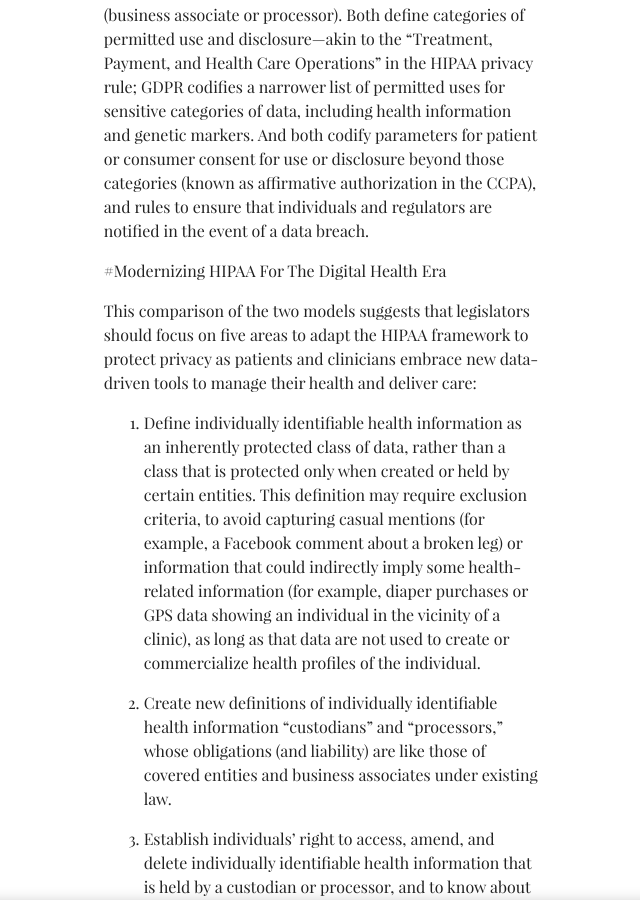
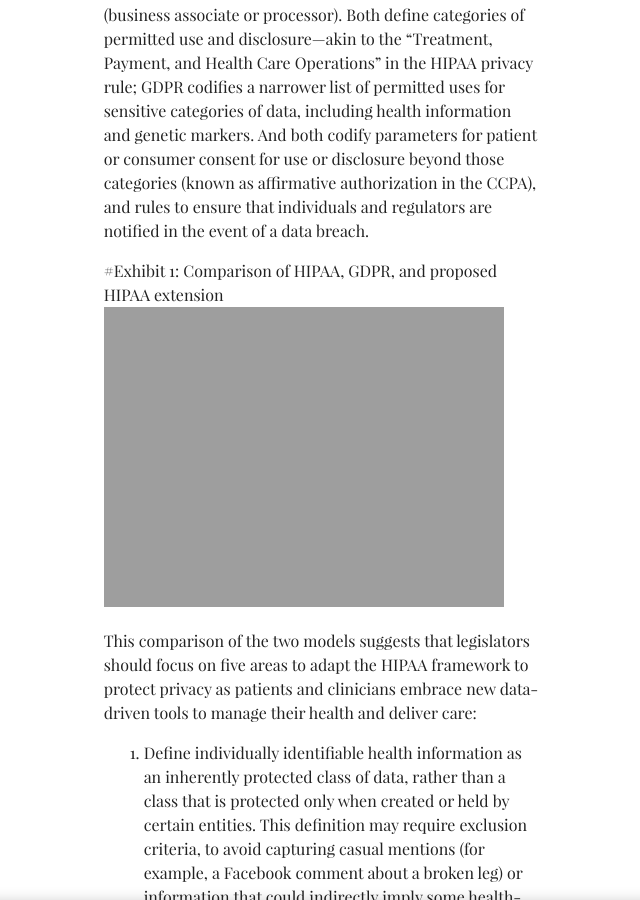
Before and after one commit to danielponeill/danielponeill.github.io, a Jekyll site: the page built from _posts/2019-12-10-Health data privacy and digital health.md, in a window 1280 px wide and 900 px high, scrolled down 3449 px. Shown: the whole window, without its empty margins (318-958 px from the left). Built offline with Jekyll 4.4.1, drawn with Linux system fonts in a browser that asks for light colours; some web fonts are replaced; some of the changed text lies outside the part shown.

Commit message:
Update 2019-12-10-Health data privacy and digital health.md

```diff
--- a/_posts/2019-12-10-Health data privacy and digital health.md
+++ b/_posts/2019-12-10-Health data privacy and digital health.md
@@ -24,7 +24,8 @@ Two recent consumer protection laws, the European General Data Protection Regula
 
 Beyond this structural difference, HIPAA and the GDPR contain many similar patterns (see exhibit 1 below). Both employ the notion of a primary data custodian (a “covered entity” in HIPAA or a “controller” in the GDPR) and a third party, which may process data on that custodian’s behalf (business associate or processor). Both define categories of permitted use and disclosure—akin to the “Treatment, Payment, and Health Care Operations” in the HIPAA privacy rule; GDPR codifies a narrower list of permitted uses for sensitive categories of data, including health information and genetic markers. And both codify parameters for patient or consumer consent for use or disclosure beyond those categories (known as affirmative authorization in the CCPA), and rules to ensure that individuals and regulators are notified in the event of a data breach.
 
-#Modernizing HIPAA For The Digital Health Era
+#Exhibit 1: Comparison of HIPAA, GDPR, and proposed HIPAA extension
+![Comparison of HIPAA, GDPR, and proposed HIPAA extension]({{"/images/HIPAA vs GDPR_dponeill.PNG"|absolute_url}})
 
 This comparison of the two models suggests that legislators should focus on five areas to adapt the HIPAA framework to protect privacy as patients and clinicians embrace new data-driven tools to manage their health and deliver care:
 
```
Also changed, not shown: other parts of _posts/2019-12-10-Health data privacy and digital health.md (+1 -1 lines).
